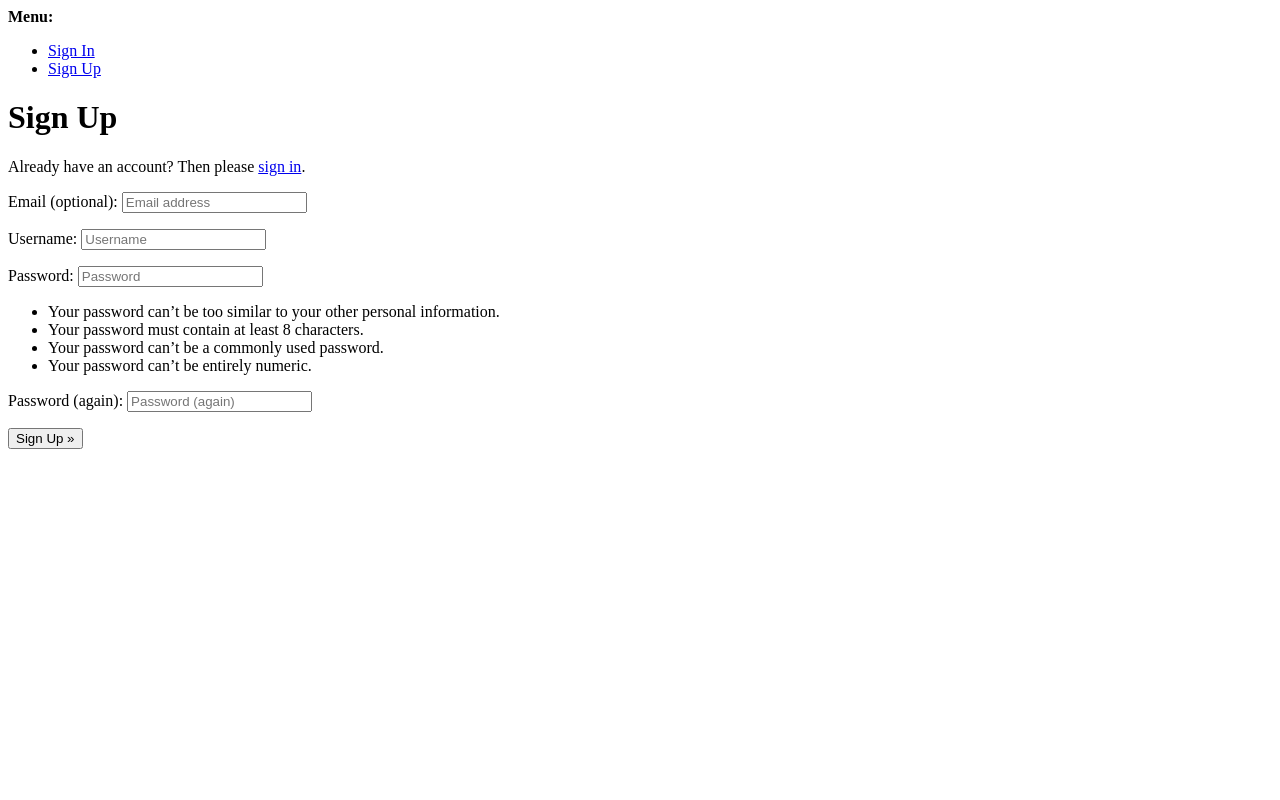
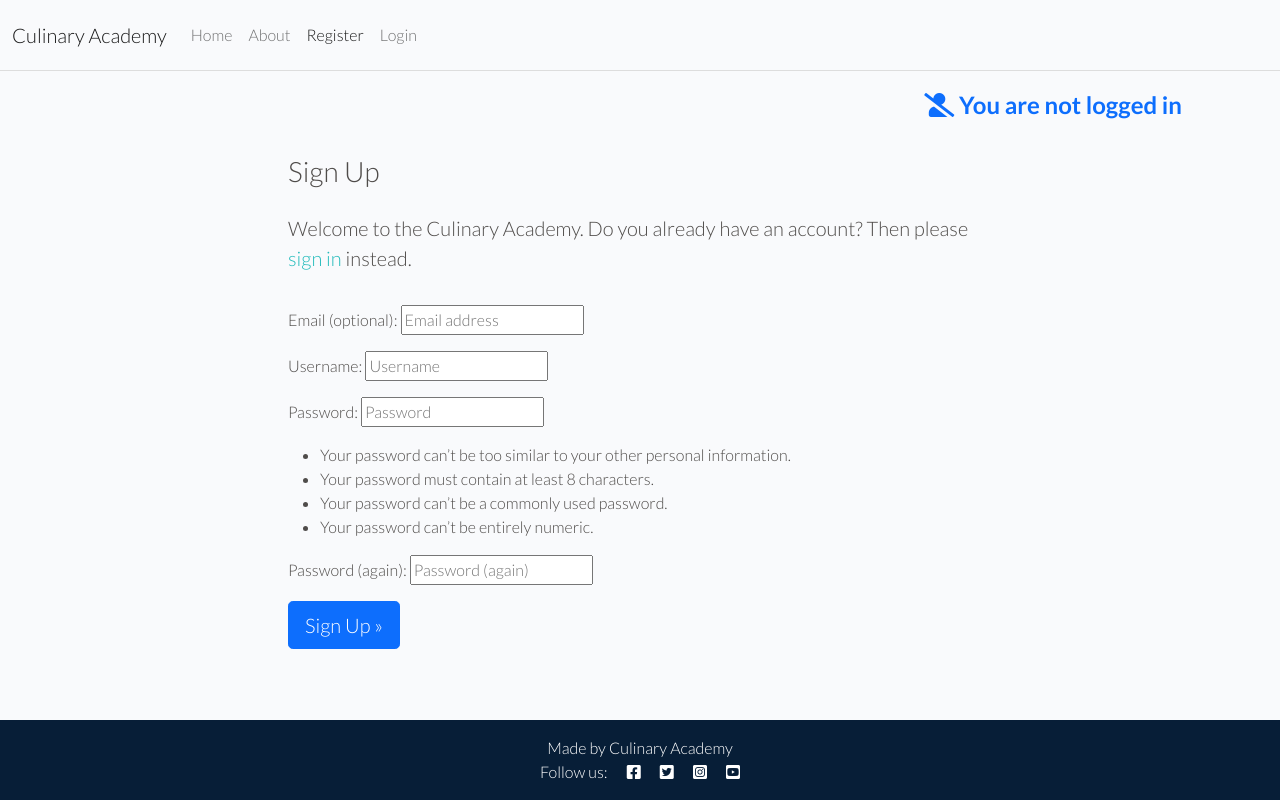
Before and after one commit to XOZANAYKUT/project4, a Django app: page /accounts/signup/ in a window 1280 px wide. Run offline with Django 4.2, Linux system fonts and the light colour scheme.

Commit message:
Changes for the Signup page have been implemented.

```diff
--- a/templates/account/signup.html
+++ b/templates/account/signup.html
@@ -1,21 +1,34 @@
-{% extends "account/base.html" %}
+{% extends "base.html" %}
 
 {% load i18n %}
 
-{% block head_title %}{% trans "Signup" %}{% endblock head_title %}
+{% block head_title %}{% trans "Signup" %}{% endblock %}
 
 {% block content %}
-<h1>{% trans "Sign Up" %}</h1>
+<main class="flex-shrink-0 main-bg">
+    <div class="container">
+        <div class="row">
+            <div class="col-md-8 mt-3 offset-md-2">
+                <h3 class="mb-4">{% trans "Sign Up" %}</h3>
 
-<p>{% blocktrans %}Already have an account? Then please <a href="{{ login_url }}">sign in</a>.{% endblocktrans %}</p>
-
+                <p class="lead">{% blocktrans %}Welcome to the Culinary Academy. Do you already have an account? Then please <a
+                        class="link" href="{{ login_url }}">sign in</a> instead.{% endblocktrans %}</p>
+            </div>
+        </div>
+        <div class="row">
+            <div class="col-md-8 mt-3 offset-md-2">
                 <form class="signup" id="signup_form" method="post" action="{% url 'account_signup' %}">
                     {% csrf_token %}
+                    <div class="mb-3">
                         {{ form.as_p }}
+                    </div>
                     {% if redirect_field_value %}
                     <input type="hidden" name="{{ redirect_field_name }}" value="{{ redirect_field_value }}" />
                     {% endif %}
-  <button type="submit">{% trans "Sign Up" %} &raquo;</button>
+                    <button class="btn btn-primary btn-lg" type="submit">{% trans "Sign Up" %} &raquo;</button>
                 </form>
-
-{% endblock content %}
+            </div>
+        </div>
+    </div>
+</main>
+{% endblock %}
```
Also changed, not shown: static/images/mill.jpg (added). Lines whose indentation alone changed are shown as unchanged.
